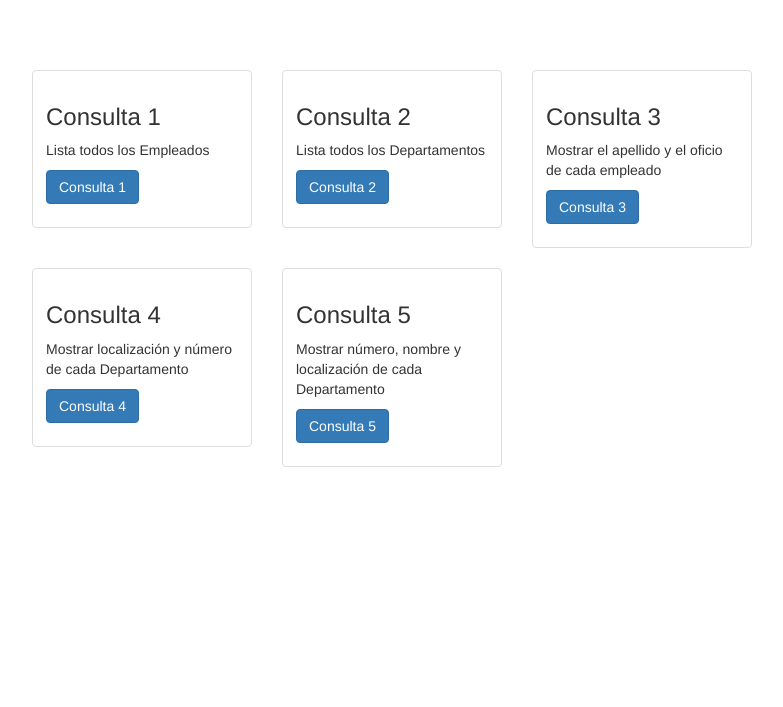
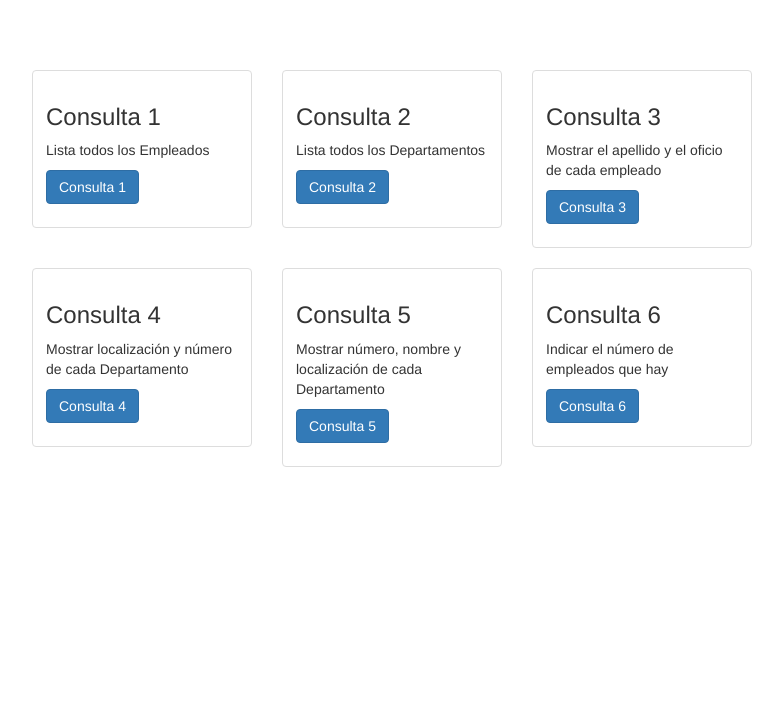
Before and after one commit to OscarAlpe/practica1yii, a Yii app: template views/site/index.php in a window 1280 px wide. Shown: the top 707 px of the page, without its empty margins (248-1031 px from the left). Run offline with PHP 8.4 and a stand-in for Yii, Linux system fonts and the light colour scheme; the template is opened without the code that fills it, so the values that code supplies are empty; some libraries are stand-ins or nearby versions.

Commit message:
Consulta 6: Indicar el número  de empleados que hay

```diff
--- a/views/site/index.php
+++ b/views/site/index.php
@@ -53,5 +53,14 @@ use yii\helpers\Html;
       </div>
     </div>
   </div>
+  <div class="col-sm-4">
+    <div class="thumbnail">
+      <div class="caption">
+        <h3>Consulta 6</h3>
+        <p>Indicar el número  de empleados que hay</p>
+        <p><?= Html::a('Consulta 6', ['/site/consulta6'], ['class'=>'btn btn-primary grid-button']) ?></p>
+      </div>
+    </div>
+  </div>
 </div>
 </div>
```
Also changed, not shown: controllers/SiteController.php (+12 -0 lines).
